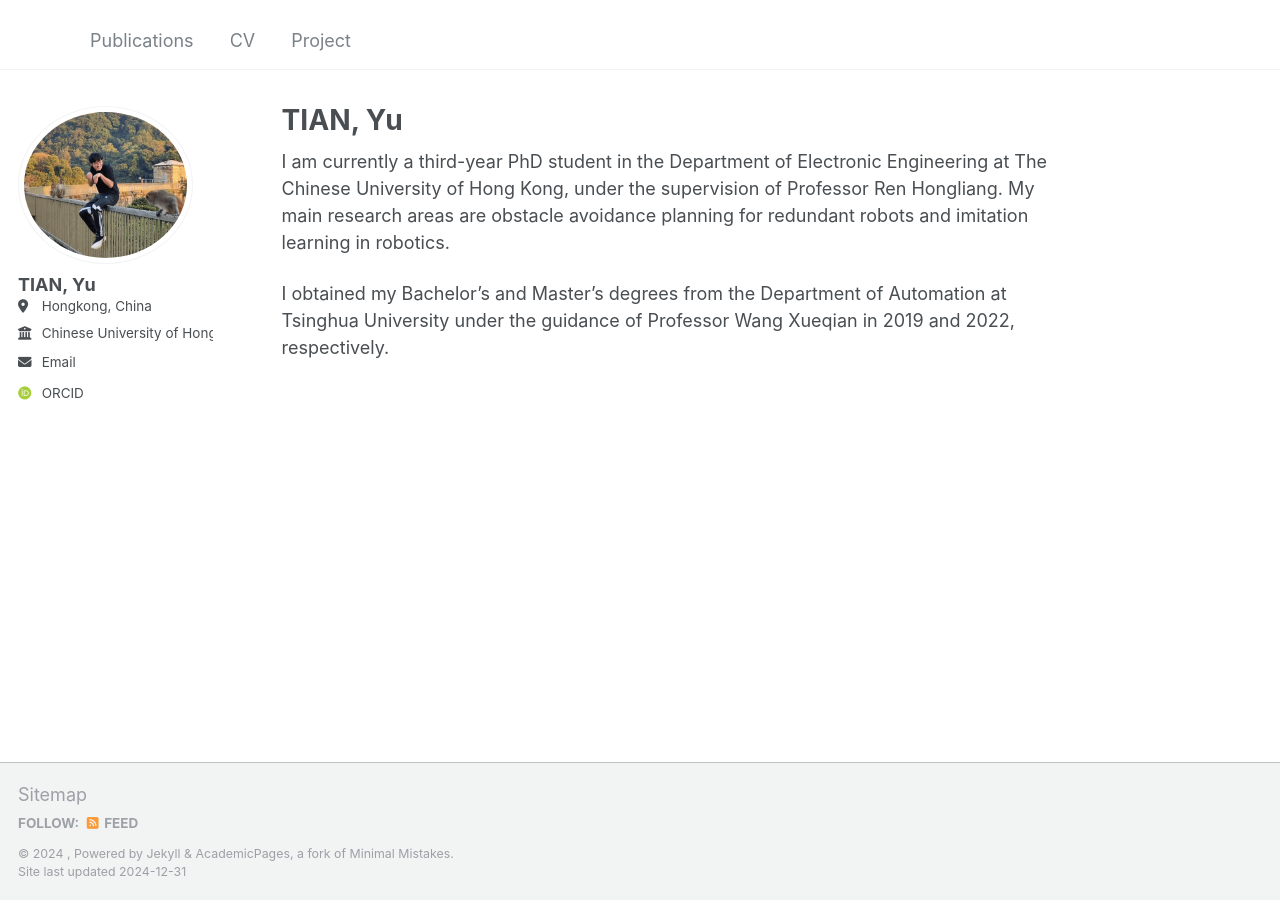
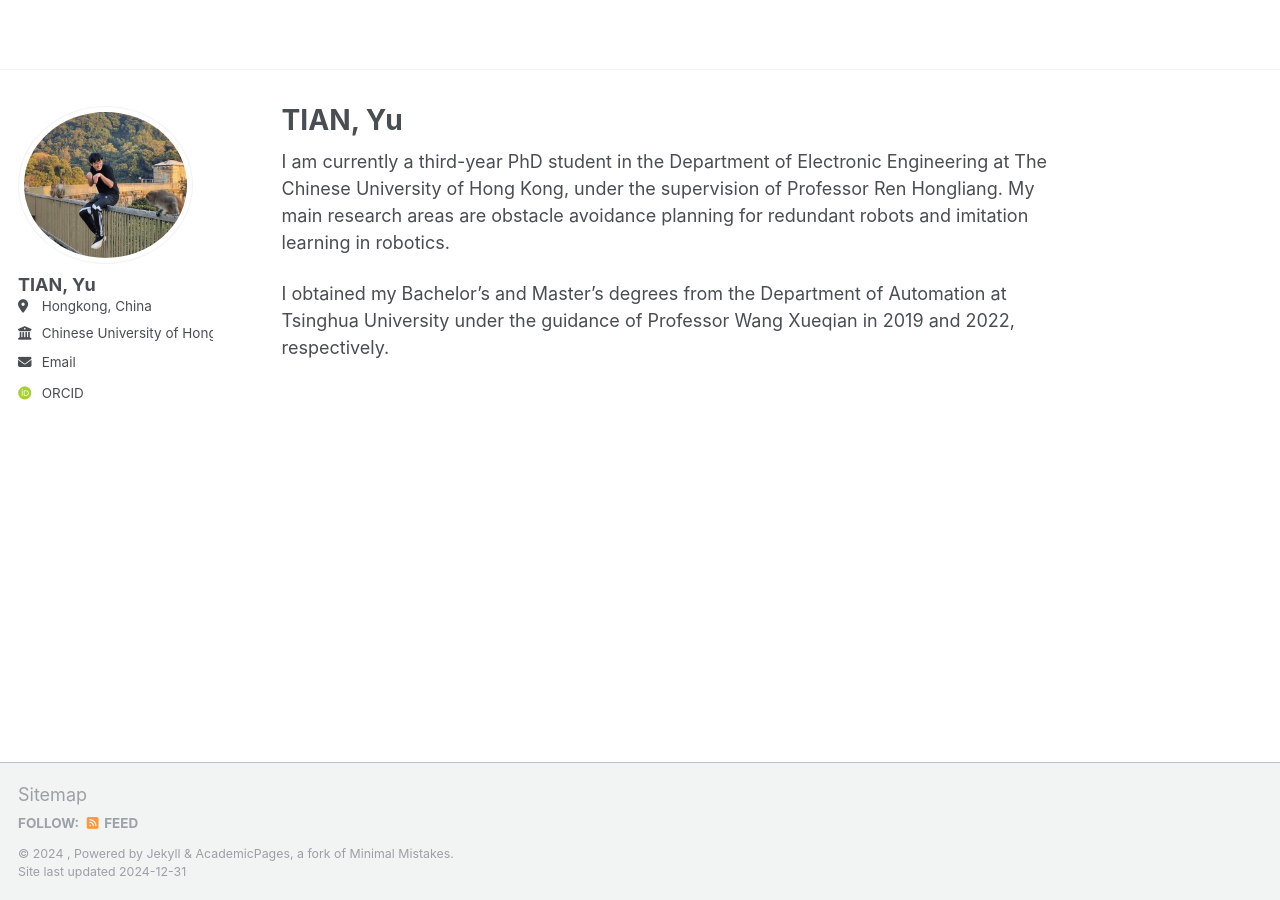
Before and after one commit to tianyu1997/tianyu1997.github.io, a Jekyll site: the page built from _pages/about.md, in a window 1280 px wide. Built offline with Jekyll 4.4.1, drawn with Linux system fonts in a browser that asks for light colours; some web fonts are replaced.

Commit message:
Update navigation.yml

```diff
--- a/_data/navigation.yml
+++ b/_data/navigation.yml
@@ -5,11 +5,3 @@
 # prevent it from being included in the site.
 
 main:
-  - title: "Publications"
-    url: /publications/
-
-  - title: "CV"
-    url: /cv/
-
-  - title: "Project"
-    url: /markdown/
```
